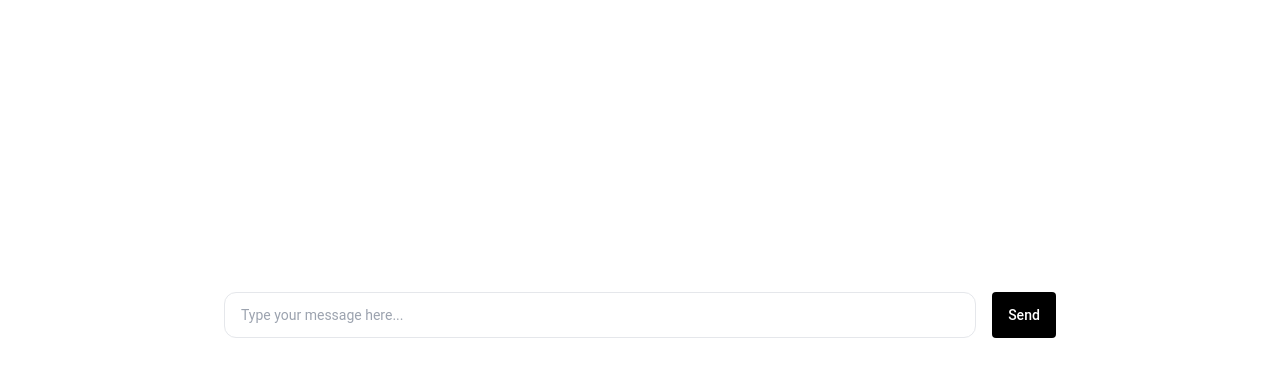
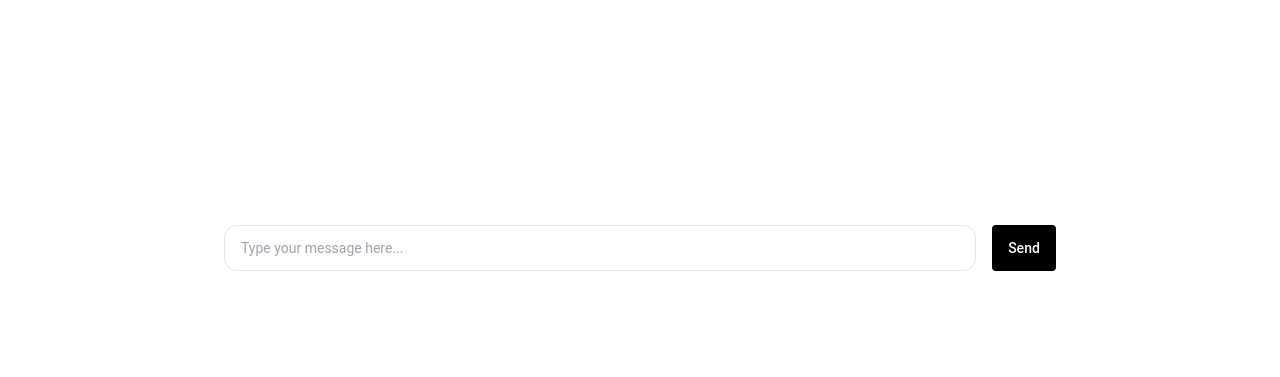
Before and after one commit to ArginP/llm-frontend, a website built with Vite: page index.html in a window 1280 px wide. Shown: the part 113-490 px from the top of the page. Built offline with nearby package versions, Linux system fonts and the light colour scheme.

Commit message:
add animation styles for [main page] <—> [chat page] transition

```diff
--- a/src/style.css
+++ b/src/style.css
@@ -39,6 +39,7 @@ input {
         overflow: auto;
         scrollbar-gutter: auto;
         scroll-behavior: smooth; /* не работает со скриптом автоскролла */
+        transition: height 400ms 200ms ease-in-out;
 
         .dialog {
             padding-top: 27px;
@@ -77,6 +78,8 @@ input {
     .footer {
         border-top: 1px solid #E5E7EB;
         display: flex;
+        height: 79px;
+        transition: height 400ms 200ms ease-in-out;
 
         .form {
             display: flex;
@@ -84,7 +87,8 @@ input {
             padding-top: 16px;
             padding-bottom: 16px;
             gap: 16px;
-            align-self: center;
+            align-self: flex-end;
+            transition: transform 400ms 200ms ease-in-out;
 
             .input-form {
                 display: flex;
@@ -133,11 +137,15 @@ input {
     }
 
     .content {
-        display: none;
+        height: 0;
     }
 
     .footer {
-        flex-grow: 1; /* чтобы футер занял все свободное пространство страницы */
+        height: 100%;
         border: none;
+
+        .form {
+            transform: translateY(-50vh);
+        }
     }
 }
```
